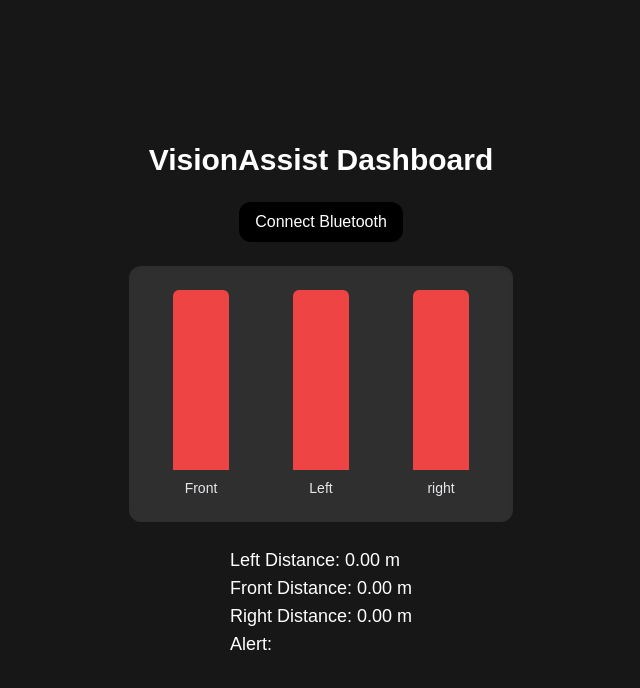
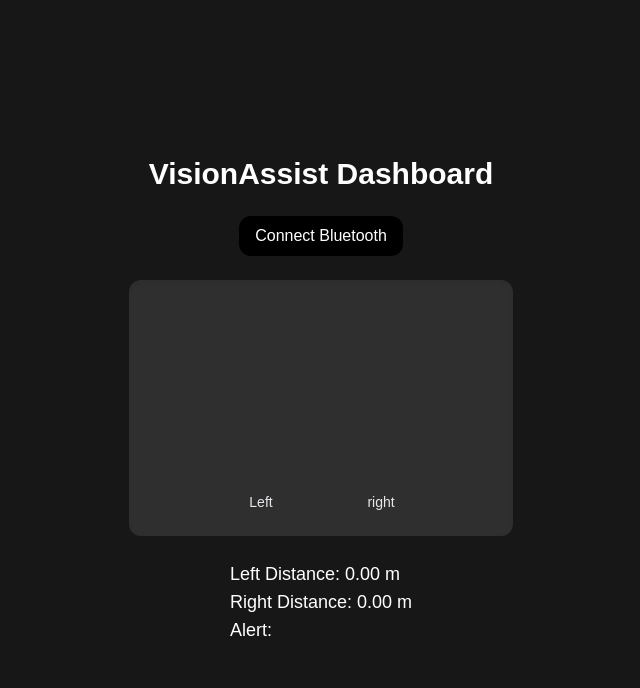
Before and after one commit to SayujTiwari/VisionAssist, a Next.js app in the folder Interfaceapp/: page / in a window 1280 px wide. Shown: the top 688 px of the page, without its empty margins (319-959 px from the left). Built offline with nearby package versions, Linux system fonts and the light colour scheme.

Commit message:
Frontend done

```diff
--- a/Interfaceapp/app/page.tsx
+++ b/Interfaceapp/app/page.tsx
@@ -27,7 +27,6 @@ export default function Page() {
 
       <div className="text-lg">
         <p>Left Distance: {Number.isFinite(data.left) ? data.left.toFixed(2) : "—"} m</p>
-        <p>Front Distance: {Number.isFinite(data.front) ? data.front.toFixed(2) : "—"} m</p>
         <p>Right Distance: {Number.isFinite(data.right) ? data.right.toFixed(2) : "—"} m</p>
         <p>Alert: {data.msg}</p>
       </div>
--- a/Interfaceapp/components/distanceBars.tsx
+++ b/Interfaceapp/components/distanceBars.tsx
@@ -9,10 +9,10 @@ interface DistanceBarsProps {
 
 export default function DistanceBars({ left, front, right }: DistanceBarsProps) {
   // Clamp distances to 0–2 m
-  const clamp = (val: number) => Math.min(Math.max(val, 0), 2);
-  const frontHeight = (1 - clamp(front) / 2) * 100; // invert so nearer → taller
-  const leftHeight = (1 - clamp(left) / 2) * 100;
-  const rightHeight = (1 - clamp(right) / 2) * 100;
+  const clamp = (val: number) => Math.min(Math.max(val, 0), 200);
+  const frontHeight = (1 - clamp(front) / 200) * 100; // invert so nearer → taller
+  const leftHeight = left>0? (1 - clamp(left) / 200) * 100 : 0;
+  const rightHeight =  right>0?(1 - clamp(right) / 200) * 100:0;
 
   const getColor = (dist: number) => {
     if (dist < 0.5) return "bg-red-500";
@@ -22,14 +22,6 @@ export default function DistanceBars({ left, front, right }: DistanceBarsProps)
 
   return (
     <div className="flex items-end justify-center gap-16 h-64 w-96 bg-neutral-700/60 rounded-xl p-6 shadow-inner">
-      {/* Front bar */}
-      <div className="flex flex-col items-center justify-end h-full">
-        <div
-          className={`w-14 transition-all duration-500 rounded-t-md ${getColor(front)}`}
-          style={{ height: `${frontHeight}%` }}
-        ></div>
-        <span className="mt-2 text-sm text-gray-200">Front</span>
-      </div>
 
       {/* Left bar */}
       <div className="flex flex-col items-center justify-end h-full">
--- a/Interfaceapp/utils/ble.ts
+++ b/Interfaceapp/utils/ble.ts
@@ -4,7 +4,7 @@ import { setValue } from "./state";
 const ARDUINO_NAME = 'VisionAssist'
 const NUS_SERVICE = 'c1d0a000-1234-4abc-bbbb-1234567890ab';
 const NUS_RX = '6e400002-b5a3-f393-e0a9-e50e24dcca9e'; // write from browser → device
-const NUS_TX = 'c1d0a001-1234-4abc-bbbb-1234567890ab'; // notify device → browser
+const NUS_TX = "c1d0a001-1234-4abc-bbbb-1234567890ab"; // notify device → browser
 
 let gDevice: BluetoothDevice | null = null;
 let gServer: BluetoothRemoteGATTServer | null = null;
@@ -18,17 +18,25 @@ interface bleData {
 
 export async function connectBLE() {
     gDevice = await navigator.bluetooth.requestDevice({
-        filters:[{services:[NUS_SERVICE]}],
-        optionalServices: [NUS_SERVICE]
+        filters:[{services:[NUS_SERVICE]}]
     });
     gDevice.addEventListener('gattserverdisconnected', () => console.log('BLE disconnected'));
 
-    gServer = await gDevice.gatt!.connect();
+    let gattS = gDevice.gatt;
+    while(gattS == null) {
+        console.log("Getting Gatt");
+        gattS = gDevice.gatt;
+    }
+
+    gServer = await gattS.connect();
+    console.log("Got gServer")
     const svc = await gServer.getPrimaryService(NUS_SERVICE);
-    rxChar = await svc.getCharacteristic(NUS_RX);
+    console.log("Got svc")
     txChar = await svc.getCharacteristic(NUS_TX);
+    console.log("Got txChar")
 
     await txChar.startNotifications();
+    console.log("Started txChar notifs")
     txChar.addEventListener('characteristicvaluechanged', onBleNotification);
     console.log('BLE connected');
 }
```
